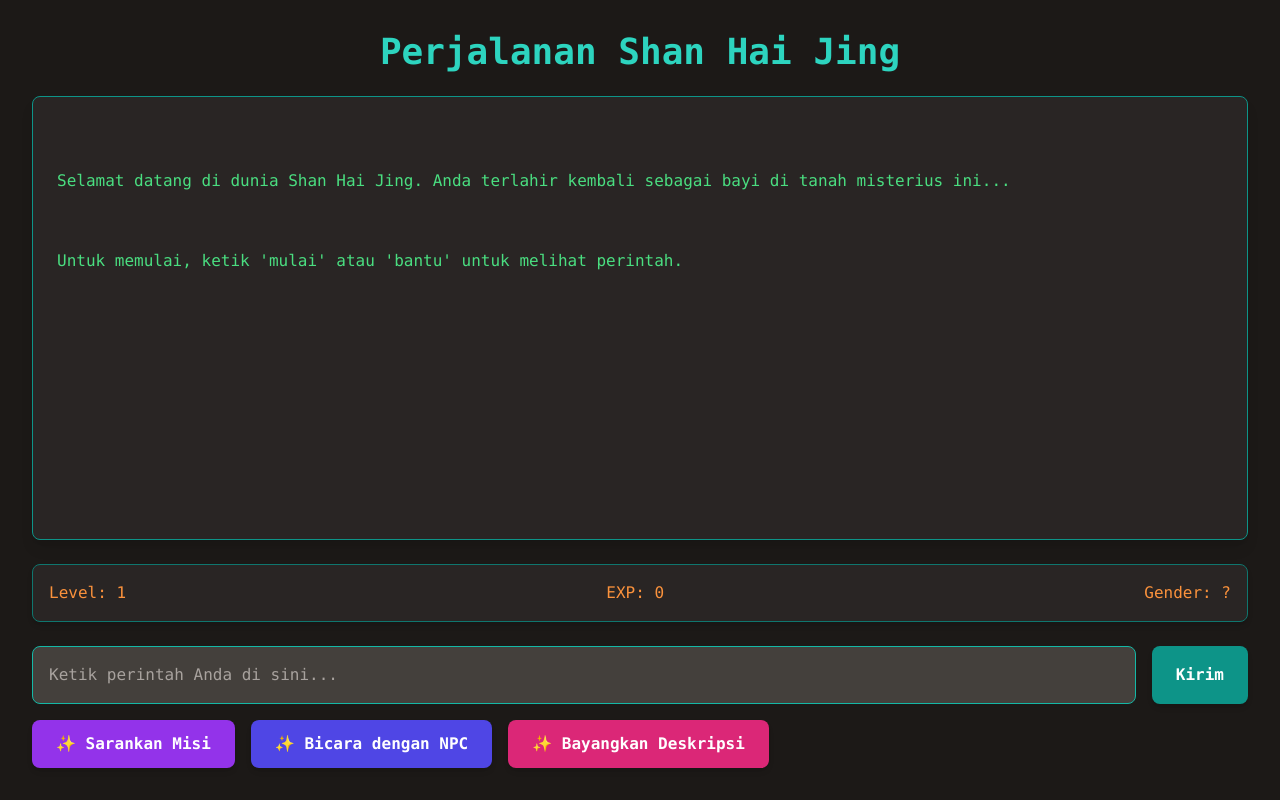
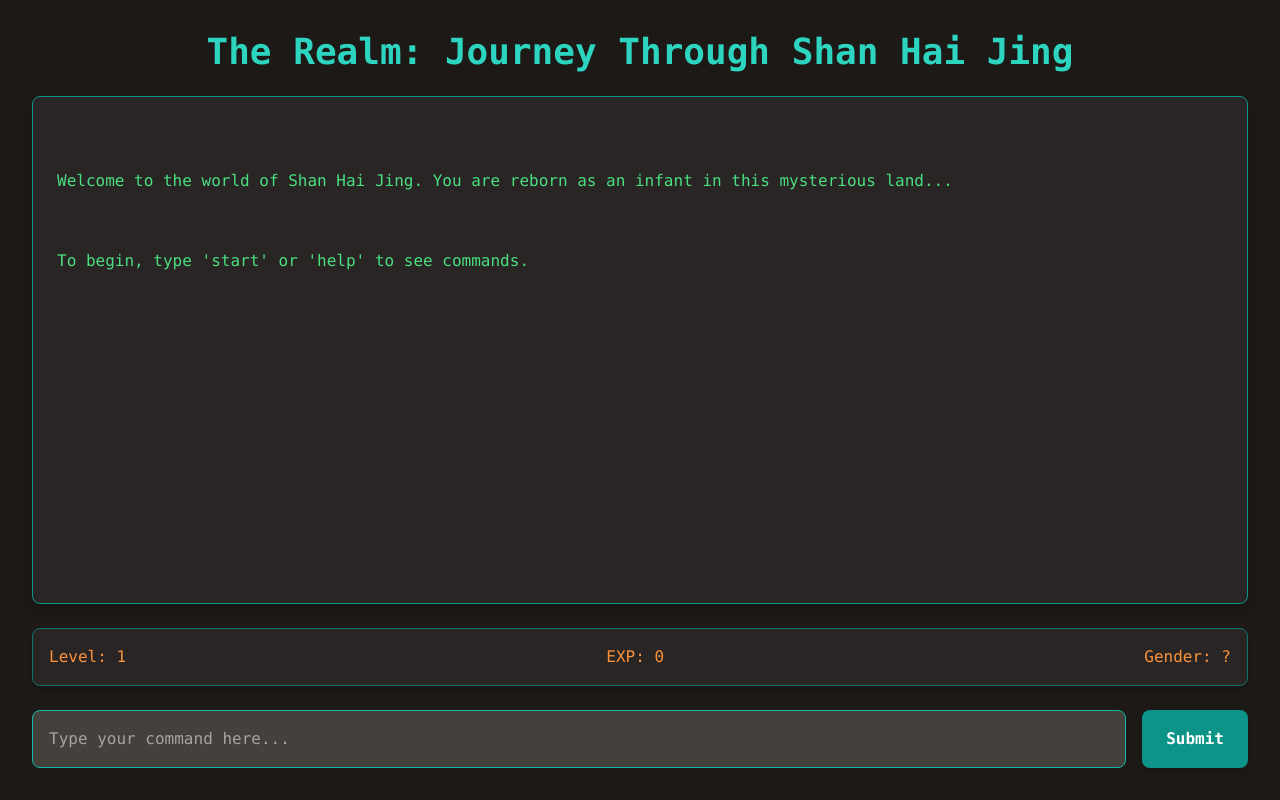
Before and after one commit to ninety-nine-luciverus/The-Realm, a website: page public/index.html in a window 1280 px wide. Drawn offline with nearby package versions, Linux system fonts and the light colour scheme.

Commit message:
Update index.html

```diff
--- a/public/index.html
+++ b/public/index.html
@@ -1,19 +1,19 @@
 <!DOCTYPE html>
-<html lang="id">
+<html lang="en">
 <head>
     <meta charset="UTF-8">
     <meta name="viewport" content="width=device-width, initial-scale=1.0">
-    <title>Shan Hai Jing RPG</title>
+    <title>The Realm: Shan Hai Jing RPG</title>
     <link href="./css/style.css" rel="stylesheet">
     <script src="https://cdn.tailwindcss.com"></script>
 </head>
 <body class="bg-stone-900 text-stone-100 min-h-screen flex flex-col font-mono">
     <div class="flex-grow container mx-auto p-4 md:p-8 flex flex-col">
-        <h1 class="text-3xl md:text-4xl font-bold text-teal-400 mb-6 text-center">Perjalanan Shan Hai Jing</h1>
+        <h1 class="text-3xl md:text-4xl font-bold text-teal-400 mb-6 text-center">The Realm: Journey Through Shan Hai Jing</h1>
 
         <div id="game-output" class="bg-stone-800 border border-teal-600 rounded-lg p-4 md:p-6 mb-6 flex-grow overflow-y-auto shadow-lg" style="max-height: 70vh;">
-            <p class="text-green-400 mb-2">Selamat datang di dunia Shan Hai Jing. Anda terlahir kembali sebagai bayi di tanah misterius ini...</p>
-            <p class="text-green-400 mb-2">Untuk memulai, ketik 'mulai' atau 'bantu' untuk melihat perintah.</p>
+            <p class="text-green-400 mb-2">Welcome to the world of Shan Hai Jing. You are reborn as an infant in this mysterious land...</p>
+            <p class="text-green-400 mb-2">To begin, type 'start' or 'help' to see commands.</p>
         </div>
 
         <div id="player-stats" class="bg-stone-800 border border-teal-700 rounded-lg p-3 md:p-4 mb-6 shadow-md flex justify-between items-center text-sm md:text-base">
@@ -23,21 +23,9 @@
         </div>
 
         <div class="flex flex-col md:flex-row gap-4">
-            <input type="text" id="command-input" class="flex-grow bg-stone-700 text-stone-100 border border-teal-500 rounded-lg p-3 md:p-4 focus:outline-none focus:ring-2 focus:ring-teal-400 placeholder-stone-400" placeholder="Ketik perintah Anda di sini...">
+            <input type="text" id="command-input" class="flex-grow bg-stone-700 text-stone-100 border border-teal-500 rounded-lg p-3 md:p-4 focus:outline-none focus:ring-2 focus:ring-teal-400 placeholder-stone-400" placeholder="Type your command here...">
             <button id="submit-command" class="bg-teal-600 hover:bg-teal-700 text-white font-bold py-3 px-6 rounded-lg shadow-md transition duration-300 ease-in-out transform hover:scale-105 focus:outline-none focus:ring-2 focus:ring-teal-400">
-                Kirim
-            </button>
-        </div>
-
-        <div class="flex flex-col md:flex-row gap-4 mt-4">
-            <button id="suggest-quest-button" class="bg-purple-600 hover:bg-purple-700 text-white font-bold py-3 px-6 rounded-lg shadow-md transition duration-300 ease-in-out transform hover:scale-105 focus:outline-none focus:ring-2 focus:ring-purple-400">
-                ✨ Sarankan Misi
-            </button>
-            <button id="talk-npc-button" class="bg-indigo-600 hover:bg-indigo-700 text-white font-bold py-3 px-6 rounded-lg shadow-md transition duration-300 ease-in-out transform hover:scale-105 focus:outline-none focus:ring-2 focus:ring-indigo-400">
-                ✨ Bicara dengan NPC
-            </button>
-            <button id="imagine-button" class="bg-pink-600 hover:bg-pink-700 text-white font-bold py-3 px-6 rounded-lg shadow-md transition duration-300 ease-in-out transform hover:scale-105 focus:outline-none focus:ring-2 focus:ring-pink-400">
-                ✨ Bayangkan Deskripsi
+                Submit
             </button>
         </div>
     </div>
```
